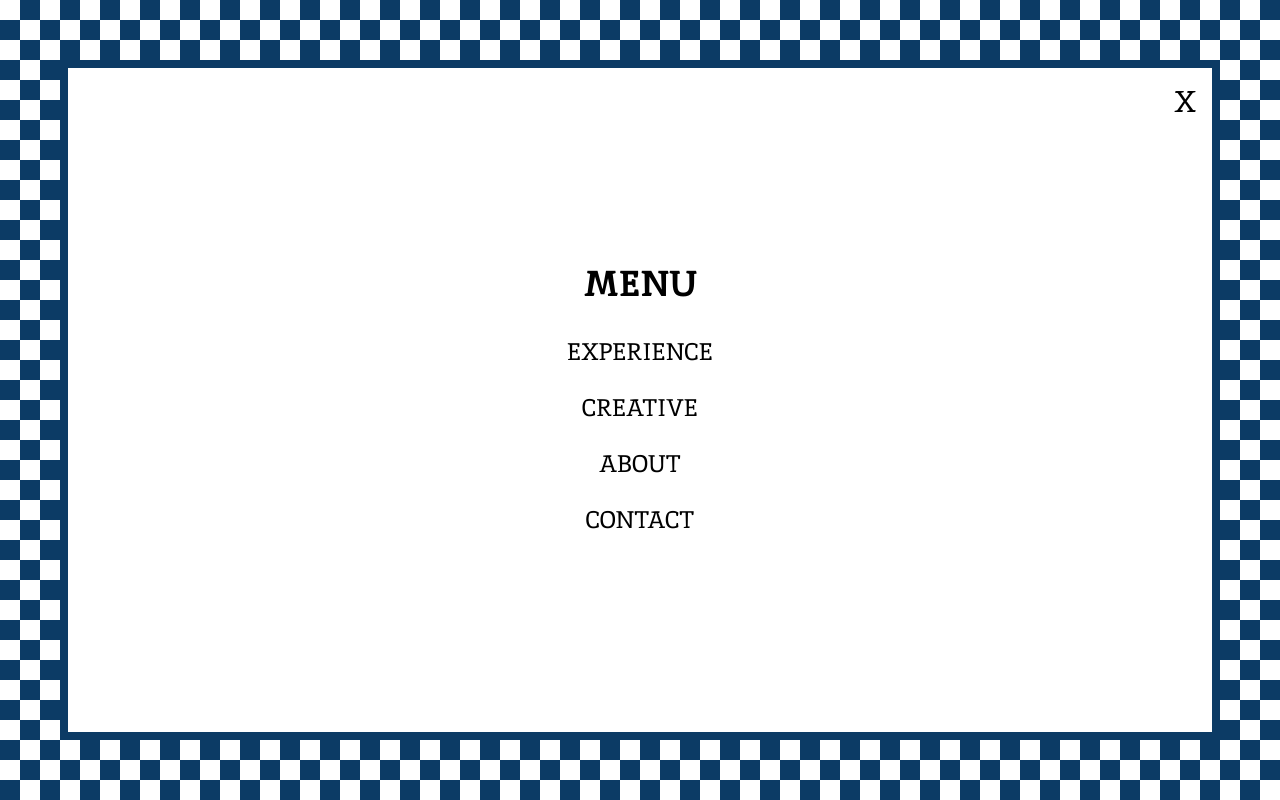
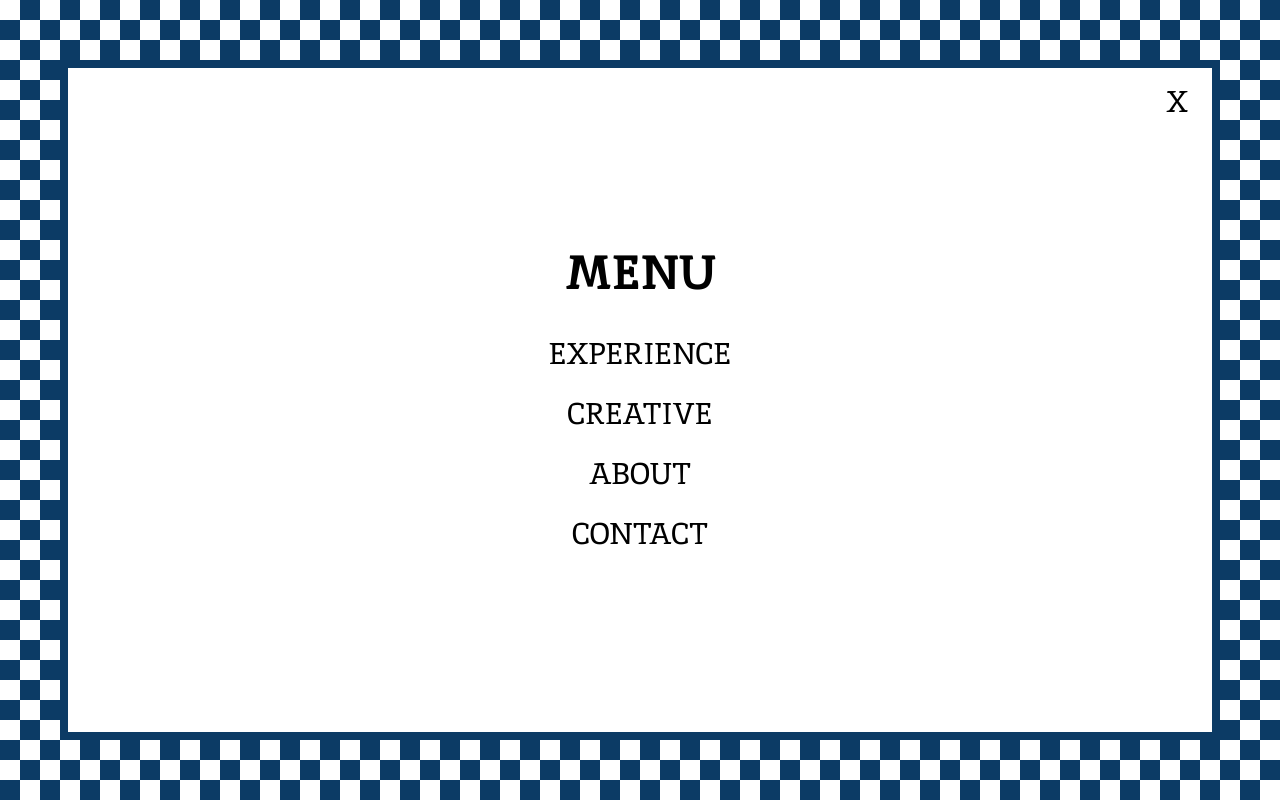
Before and after one commit to mwcui/portfolio, a Next.js app: page / in a window 1280 px wide. Both pictures are taken after a click on the button "Menu". Built offline with nearby package versions, Linux system fonts and the light colour scheme.

Commit message:
menu tweaks

```diff
--- a/src/app/Components/menu.js
+++ b/src/app/Components/menu.js
@@ -5,12 +5,12 @@ const Menu = ({ closeMenu }) => {
       <div className="bg-white w-full max-w-[calc(100vw-120px)] h-full max-h-[calc(100vh-120px)] text-center relative border-8 border-[#0C3B65] flex flex-col justify-center p-4">
         <button
           onClick={closeMenu}
-          className="absolute top-4 right-4 text-3xl font-inika hover:text-gray-600"
+          className="absolute top-4 right-6 text-3xl font-inika hover:text-gray-600"
         >
           X
         </button>
-        <h1 className="text-4xl font-bold font-inika mb-8">MENU</h1>
-        <ul className="space-y-6 text-2xl font-inika">
+        <h1 className="text-5xl font-bold font-inika mb-10">MENU</h1>
+        <ul className="space-y-6 text-3xl font-inika">
           <li className="hover:text-gray-600 cursor-pointer">EXPERIENCE</li>
           <li className="hover:text-gray-600 cursor-pointer">CREATIVE</li>
           <li className="hover:text-gray-600 cursor-pointer">ABOUT</li>
```
